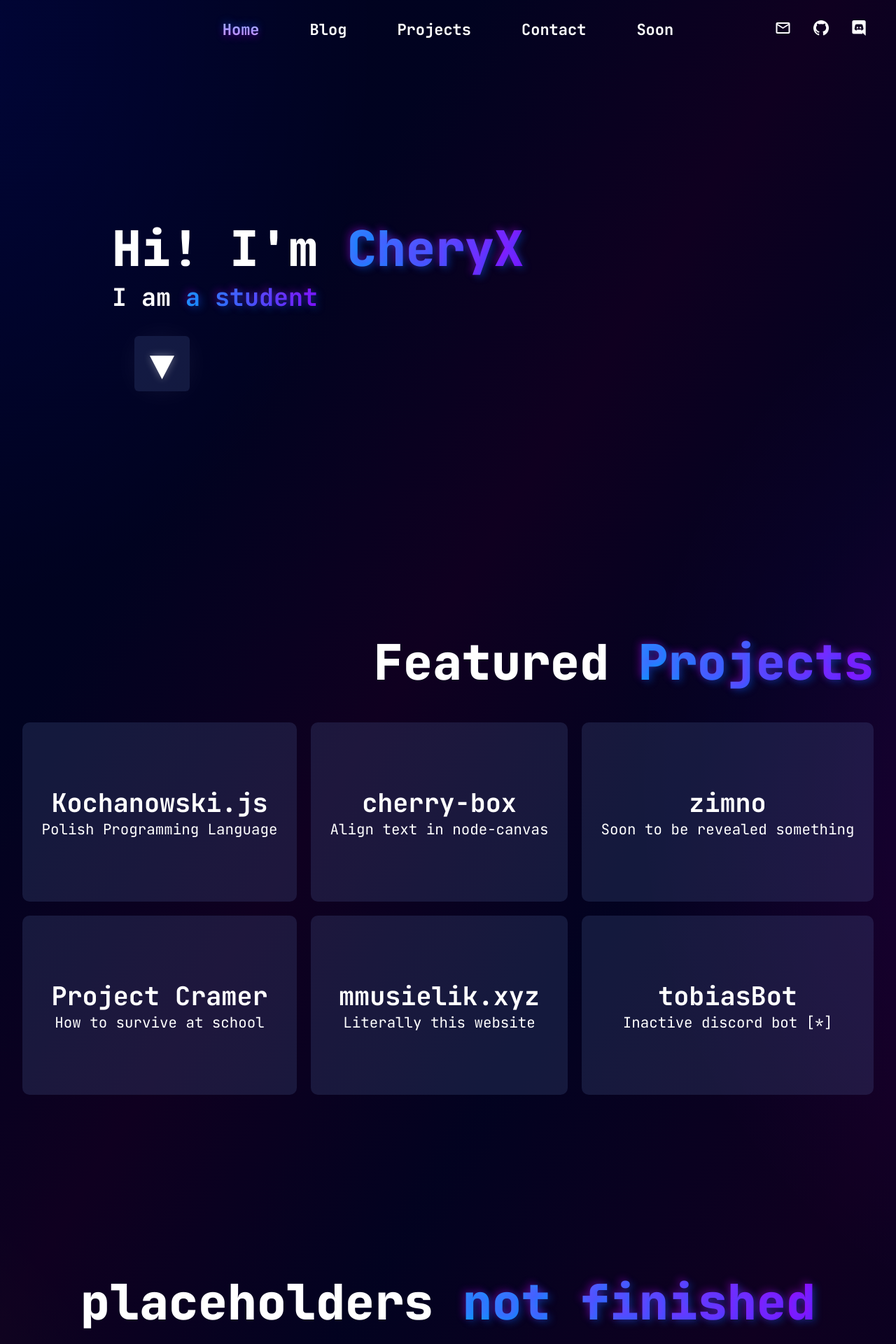
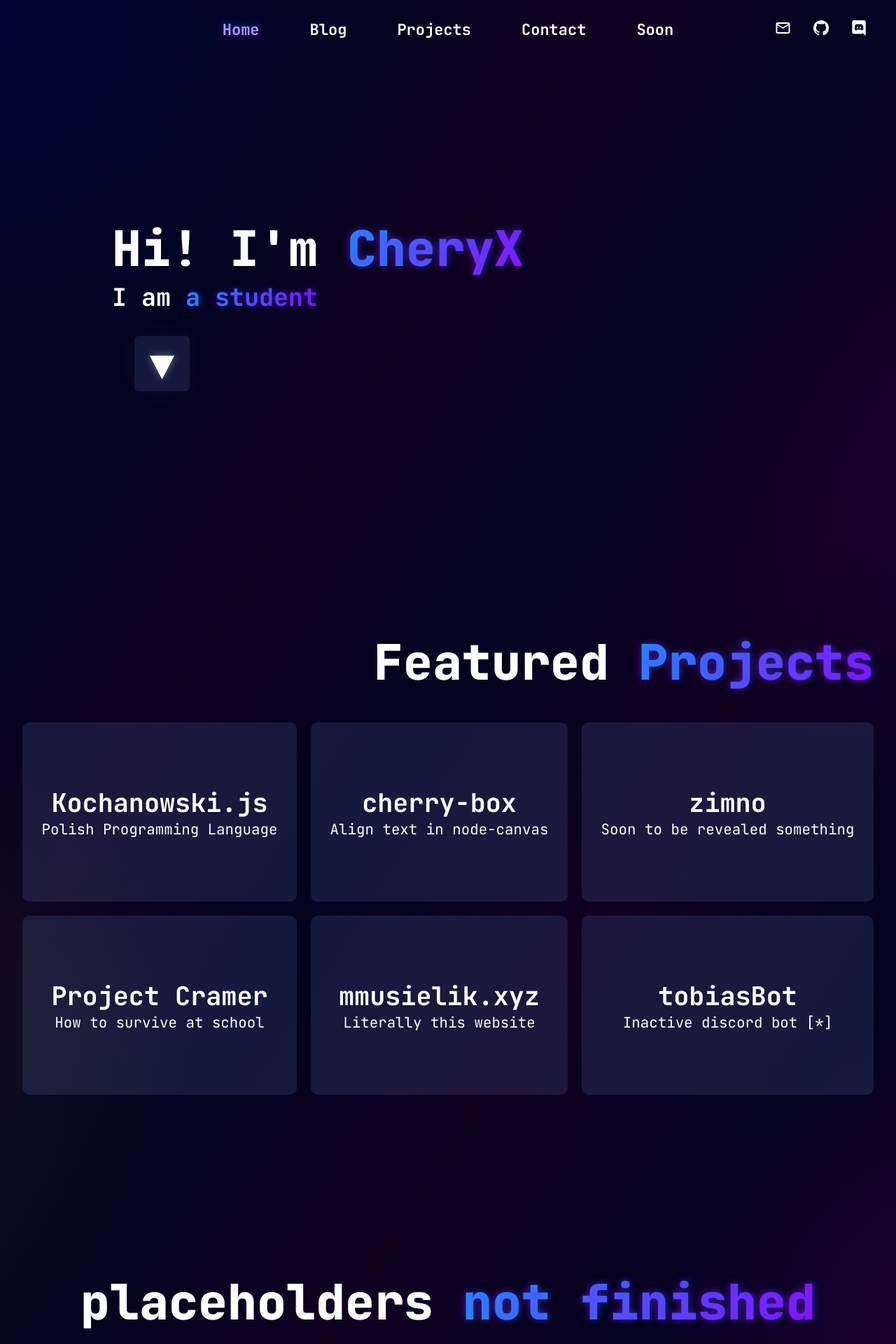
Before and after one commit to CheryX/mmusielik.xyz, a Jekyll site: the page built from index.md, in a window 1280 px wide. Shown: the top 1920 px of the page at 70% size. Built offline with Jekyll 4.4.1, drawn with Linux system fonts in a browser that asks for light colours; some of the changed text lies outside the part shown.

Commit message:
I have a creative block, cleaning up CSS

```diff
--- a/_layouts/landing.html
+++ b/_layouts/landing.html
@@ -57,12 +57,12 @@
 			<h1 class="title" style="text-align: right;">Featured <span class="cheryx text-anim">Projects</span></h1>
 
 			<div class="projects">
-				{% include project.html link="https://github.com/cheryx/kochanowski.js" title="Kochanowski.js" content="Polish Programming Language" %}
-				{% include project.html link="https://github.com/cheryx/cherry-box" title="cherry-box" content="Align text in node-canvas" %}
-				{% include project.html disabled="true" link="/" title="zimno" content="Soon to be revealed something" %}
-				{% include project.html link="https://c.mmusielik.xyz" title="Project Cramer" content="How to survive at school" %}
-				{% include project.html link="/" title="mmusielik.xyz" content="Literally this website" %}
-				{% include project.html disabled="true" link="/" title="tobiasBot" content="Inactive discord bot [*]" %}
+				{% include projectItem.html link="https://github.com/cheryx/kochanowski.js" title="Kochanowski.js" content="Polish Programming Language" %}
+				{% include projectItem.html link="https://github.com/cheryx/cherry-box" title="cherry-box" content="Align text in node-canvas" %}
+				{% include projectItem.html disabled="true" link="/" title="zimno" content="Soon to be revealed something" %}
+				{% include projectItem.html link="https://c.mmusielik.xyz" title="Project Cramer" content="How to survive at school" %}
+				{% include projectItem.html link="/" title="mmusielik.xyz" content="Literally this website" %}
+				{% include projectItem.html disabled="true" link="/" title="tobiasBot" content="Inactive discord bot [*]" %}
 			</div>
 
 		</section>
@@ -81,34 +81,6 @@
 
 		</section>
 
-		<section id="quick">
-
-			<h1 class="title">literally <span class="cheryx text-anim">1984</span></h1>
-
-			<p class="show-on-scroll">Lorem ipsum dolor sit amet, consectetur adipisicing elit. Tenetur, velit sint quis dolorum facilis voluptatibus est laudantium veritatis aut labore voluptatem totam delectus vero neque inventore reiciendis placeat quia repellat?</p>
-			<p class="show-on-scroll">Accusamus consequuntur laudantium molestias aut. Amet, quos delectus natus cum omnis optio, maxime animi dolore quisquam eaque facere at deleniti nihil iusto, ea provident dolorum eum asperiores. Totam, eius ab!</p>
-			<p class="show-on-scroll">Reprehenderit dicta est, ipsam sed ullam provident? Necessitatibus accusamus et fuga, tempore quod nihil enim deleniti eligendi neque at tenetur esse repellat, earum facere sint reiciendis velit laudantium ducimus quasi?</p>
-			<p class="show-on-scroll">Laudantium iste tenetur esse voluptas facilis unde enim perferendis, quia ab obcaecati quod, veniam eius recusandae totam omnis voluptate rerum nulla eaque accusamus exercitationem voluptates aliquid quasi nisi? Consequatur, vero.</p>
-			<p class="show-on-scroll">Earum enim at perferendis non. Iste iusto ut vel ad aliquam expedita dicta dolore nam ratione maxime blanditiis, nulla eum cupiditate quisquam illo. Sequi ducimus eius porro eligendi ipsa sed.</p>
-			<p class="show-on-scroll">Tempore, dolor nobis dolorum minus facere iusto! Esse ullam doloribus labore consequatur recusandae, voluptatibus placeat facilis obcaecati, dolore aut repellendus in tempore explicabo corrupti vel porro cumque, repudiandae dignissimos similique?</p>
-			<p class="show-on-scroll">Culpa excepturi provident soluta ad fuga libero illo natus amet laudantium, eos laboriosam incidunt ea, vel praesentium error quas ipsa, architecto explicabo fugiat! Dolor, mollitia. Vel dolore saepe nulla soluta.</p>
-
-		</section>
-
-		<section id="quick">
-
-			<h1 class="title" style="text-align: right;">i'd like to <span class="cheryx text-anim">interject</span> for a- </h1>
-
-			<p class="show-on-scroll">Lorem ipsum dolor sit, amet consectetur adipisicing elit. Corrupti dolorem numquam sit deserunt, unde nulla error itaque officiis totam quam at natus fugiat nostrum consectetur suscipit? Impedit, molestiae. Temporibus, mollitia.</p>
-			<p class="show-on-scroll">Cum velit, quis magni reprehenderit placeat beatae, doloribus fugit accusamus ut labore fuga quod similique, pariatur nam repellat eum molestias vel non. Commodi sed consequatur numquam quibusdam qui aut cupiditate!</p>
-			<p class="show-on-scroll">Nemo minus nisi deserunt iusto enim doloremque, mollitia ea repellat laborum hic alias dolore animi ut aut recusandae ipsum, reiciendis porro veritatis, dicta sint. Hic laborum ex vitae eum aperiam?</p>
-			<p class="show-on-scroll">Fugit facere nemo laudantium eos nobis voluptates cum ea exercitationem illo, magnam dolore maxime laborum delectus quae maiores praesentium eveniet quaerat vero, pariatur officia quidem sit? Quod veritatis voluptatem ratione?</p>
-			<p class="show-on-scroll">Vero dolorem magni atque vitae quis asperiores mollitia neque quam necessitatibus hic officiis libero natus, magnam aperiam aliquam accusamus expedita eaque error harum excepturi et, velit repellat sunt facere. Incidunt?</p>
-			<p class="show-on-scroll">Vitae, inventore animi? Possimus molestias perferendis libero odio nesciunt quis accusamus quisquam tempora, pariatur quae iusto nisi sed asperiores sit dolorem recusandae, sequi est. Ad itaque quisquam commodi totam! Ad?</p>
-			<p class="show-on-scroll">Voluptatibus aperiam odio vel sint earum repellendus nisi adipisci error doloribus, totam autem! Obcaecati accusantium odio repudiandae facilis eligendi, asperiores labore sed impedit nostrum vitae aperiam adipisci ad? Dicta, maiores?</p>
-
-		</section>
-
 		{% include footer.html %}
 
 	</body>
--- a/styles/colors.css
+++ b/styles/colors.css
@@ -11,7 +11,43 @@
   --cheryx: #0095ff;
 
   color: white;
-  background: radial-gradient(41.41% 14.67% at 111.54% 68.77%, rgba(219, 0, 255, 0.1) 0%, rgba(219, 0, 255, 0) 100%) /* warning: gradient uses a rotation that is not supported by CSS and may not behave as expected */, radial-gradient(49.25% 17.81% at -14.15% 100.72%, rgba(0, 71, 255, 0.1) 0%, rgba(36, 0, 255, 0.028) 40.98%) /* warning: gradient uses a rotation that is not supported by CSS and may not behave as expected */, radial-gradient(62.68% 22.29% at -37.19% 56.96%, rgba(82, 255, 0, 0.1) 0%, rgba(36, 255, 0, 0) 100%), radial-gradient(46.95% 18.21% at -4.97% 1.23%, rgba(0, 26, 255, 0.1) 0%, rgba(0, 26, 255, 0) 100%), radial-gradient(49.48% 17.59% at 120.31% 25.24%, rgba(204, 0, 255, 0.1) 0%, rgba(204, 0, 255, 0) 100%), linear-gradient(122.09deg, rgba(0, 26, 255, 0.1) 16.79%, rgba(143, 0, 255, 0.1) 29.11%, rgba(14, 23, 255, 0.1) 41.43%, rgba(143, 0, 255, 0.1) 55.83%, rgba(27, 21, 255, 0.1) 71.13%, rgba(134, 2, 255, 0.1) 86.35%), #000000;
+  background: radial-gradient(
+        41.41% 14.67% at 111.54% 68.77%,
+        rgba(219, 0, 255, 0.1) 0%,
+        rgba(219, 0, 255, 0) 100%
+    ),
+    radial-gradient(
+        49.25% 17.81% at -14.15% 100.72%,
+        rgba(0, 71, 255, 0.1) 0%,
+        rgba(36, 0, 255, 0.028) 40.98%
+    ),
+    radial-gradient(
+      62.68% 22.29% at -37.19% 56.96%,
+      rgba(82, 255, 0, 0.1) 0%,
+      rgba(36, 255, 0, 0) 100%
+    ),
+    radial-gradient(
+      46.95% 18.21% at -4.97% 1.23%,
+      rgba(0, 26, 255, 0.1) 0%,
+      rgba(0, 26, 255, 0) 100%
+    ),
+    radial-gradient(
+      49.48% 17.59% at 120.31% 25.24%,
+      rgba(204, 0, 255, 0.1) 0%,
+      rgba(204, 0, 255, 0) 100%
+    ),
+    linear-gradient(
+      122.09deg,
+      rgba(0, 26, 255, 0.1) 16.79%,
+      rgba(143, 0, 255, 0.1) 29.11%,
+      rgba(14, 23, 255, 0.1) 41.43%,
+      rgba(143, 0, 255, 0.1) 55.83%,
+      rgba(27, 21, 255, 0.1) 71.13%,
+      rgba(134, 2, 255, 0.1) 86.35%
+    ),
+    #000000;
+    background-repeat: no-repeat;
+    background-size: 100vw auto;
 }
 
 html,
@@ -38,8 +74,6 @@
   -webkit-background-clip: text;
   -webkit-text-fill-color: transparent;
   background-clip: text;
-  text-fill-color: transparent;
-
   animation: cheryxtext 5s linear infinite;
 }
 
@@ -125,24 +159,26 @@
   text-shadow: 0px 0px 12px rgba(255, 255, 255, 0.356);
 }
 
-.nav > a, #socials > a {
+.nav > a,
+#socials > a {
   text-decoration: none;
   font-size: 22px;
   font-weight: 600;
   color: white;
 }
 
-.nav-item, #socials > a > div {
+.nav-item,
+#socials > a > div {
   transition-duration: 200ms;
 }
 
-.nav-item:hover, .nav-active {
+.nav-item:hover,
+.nav-active {
   color: white;
-  background: linear-gradient(180deg, #96CDFF 0%, #E993FF 100%);
+  background: linear-gradient(180deg, #96cdff 0%, #e993ff 100%);
   -webkit-background-clip: text;
   -webkit-text-fill-color: transparent;
   background-clip: text;
-  text-fill-color: transparent;
   animation: glowing linear 5s infinite;
 }
 
@@ -203,9 +239,7 @@
 
 .life > img {
   border-radius: 50%;
-  animation:
-    wobble ease-in-out 7s infinite,
-    glowingHigh linear 4s infinite;
+  animation: wobble ease-in-out 7s infinite, glowingHigh linear 4s infinite;
 }
 
 .alert {
```
Also changed, not shown: projects.md (+2 -1 lines), _includes/projectItem.html (renamed from _includes/project.html), _includes/projects.html (renamed from _includes/stuff.html). Lines whose indentation alone changed are shown as unchanged.
